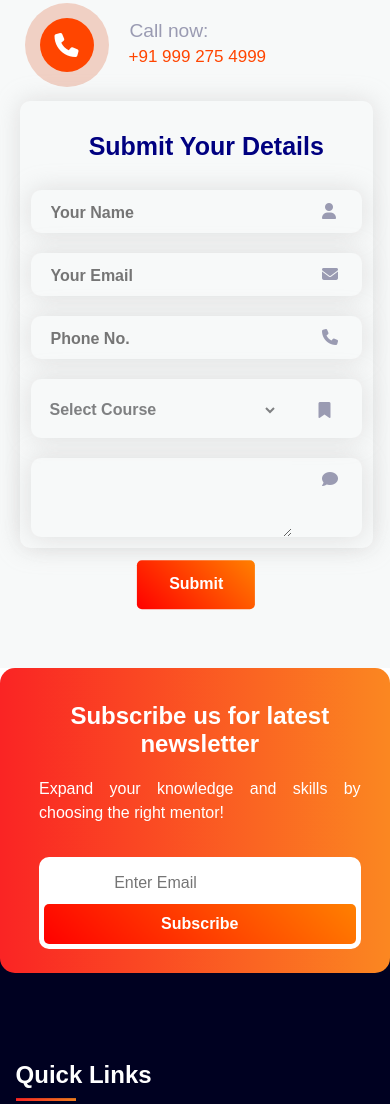
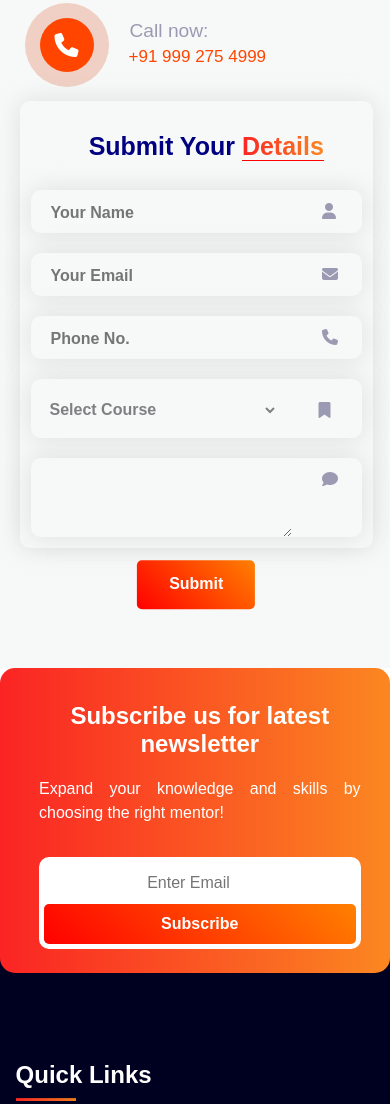
Before and after one commit to Monster250/baoiam-contantus, a plain HTML site: page index.html in a window 390 px wide. Shown: the part 317-1421 px from the top of the page. Drawn offline with nearby package versions, Linux system fonts and the light colour scheme; a script that the page names is missing.

Commit message:
Update style.css

```diff
--- a/style.css
+++ b/style.css
@@ -169,6 +169,15 @@ section {
     text-align: center;
 }
 
+.contact-right h2 span {
+    background: -webkit-linear-gradient(0deg, #fa2424, #fb8721);
+    background-clip: border-box;
+    background-clip: text;
+    -webkit-background-clip: text;
+    -webkit-text-fill-color: transparent;
+    border-bottom: 1px solid red;
+}
+
 .main-comment {
     padding: 30px 40px 40px 40px;
     /* background-color: #df1919; */
@@ -296,6 +305,10 @@ section {
     transition: 3s;
 }
 
+.contact-btn:hover {
+    background: -webkit-linear-gradient(45deg, #ff8000, #ff0000);
+}
+
 
 /* Media Query  */
 
@@ -417,7 +430,7 @@ section {
     }
     .contact-item .contact-menu h4 {
         font-size: 17px;
-        padding-left:0px;
+        padding-left: 0px;
     }
     .form {
         box-sizing: border-box;
@@ -471,7 +484,11 @@ margin-bottom: -10px;
 
 /* Mobile View  */
 
-@media (max-width: 1380px) {}
+@media (max-width: 1000px) {
+    .form {
+        margin-right: -19%;
+    }
+}
 
 @media (max-width: 663px) {}
 
@@ -518,6 +535,10 @@ img {
     border: none;
     border-radius: 5px;
     transition: 3s;
+}
+
+.btn-3:hover {
+    background: -webkit-linear-gradient(45deg, #ff8000, #ff0000);
 }
 
 .btn-1:hover {
@@ -603,8 +624,9 @@ header .nav-item a:hover {
     border-style: none;
     color: rgb(29, 29, 29);
     background-color: white;
-    padding: 9px 2.5rem;
+    padding: 9px 2.5rem 10px 10px;
     outline: none;
+    width: 264px;
 }
 
 .social a {
@@ -624,7 +646,6 @@ header .nav-item a:hover {
     .contact-right h2 {
         text-align: center;
     }
-
     .input-icons span textarea {
         line-height: 8px;
     }
@@ -637,10 +658,10 @@ header .nav-item a:hover {
 
 @media (max-width: 769px) {
     .form input {
-        padding: 9px 2.6rem;
+        padding: 9px 2.6rem 10px 10px;
+        width: 289px;
     }
 }
-
 
 @media (max-width: 576px) {
     header .navbar-brand {
@@ -720,7 +741,10 @@ footer .contact-us p div i {
     margin-top: 20px;
     transition: 1s;
 }
+
+
 /**/
+
 .social a:hover {
     background: #fff;
     color: #fa2424;
```
Lines whose indentation alone changed are shown as unchanged.
